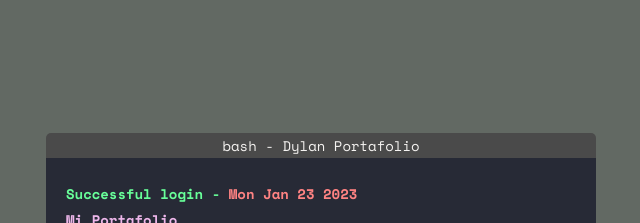
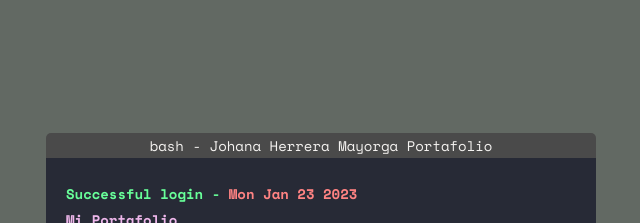
Before and after one commit to johahm/portfolio-terminal, a plain HTML site: page index.html in a window 1280 px wide. Shown: the top 223 px of the page, without its empty margins (319-959 px from the left). Drawn offline with nearby package versions, Linux system fonts and the light colour scheme.

Commit message:
Add files via upload

```diff
--- a/index.html
+++ b/index.html
@@ -14,7 +14,7 @@
 </head>
 <body>
     <main>
-        <div class="header"> bash - Dylan Portafolio</div>
+        <div class="header"> bash - Johana Herrera Mayorga Portafolio</div>
       <div class="terminal" id="terminalWindow" >
         <section id="terminal">
           <div class="command">Successful login - <span class="error" id="date"></span></div>
```
